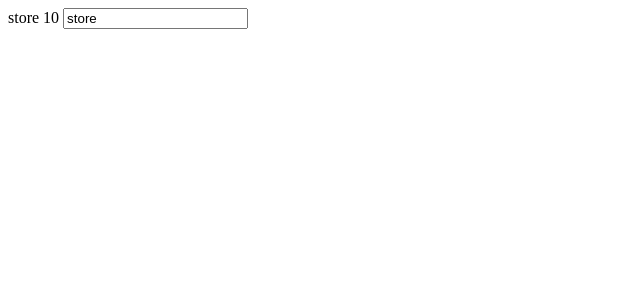
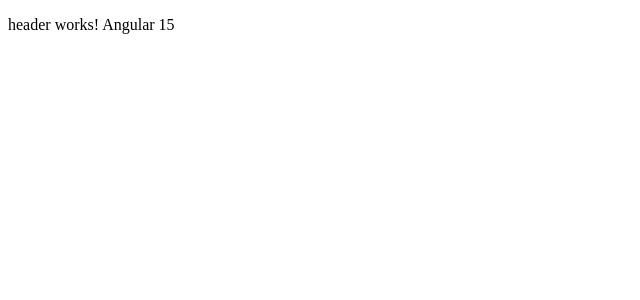
Before and after one commit to jlrosas/angular, an Angular app: page / in a window 1280 px wide. Shown: the top 300 px of the page, without its empty margins (0-640 px from the left). Built offline with nearby package versions, Linux system fonts and the light colour scheme.

Commit message:
mostrando el componente en la web

```diff
--- a/src/app/app.component.html
+++ b/src/app/app.component.html
@@ -1,4 +1,4 @@
 
-{{title}}
-{{2+8}}
-<input type="text" [(ngModel)]="title">
+<div class="container">
+<app-header></app-header>
+</div>
--- a/src/app/shared/components/header/header.component.html
+++ b/src/app/shared/components/header/header.component.html
@@ -1 +1 @@
-<p>header works!</p>
+<p>header works! Angular 15</p>
```
